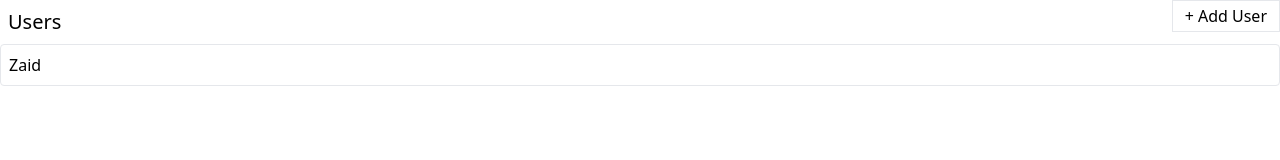
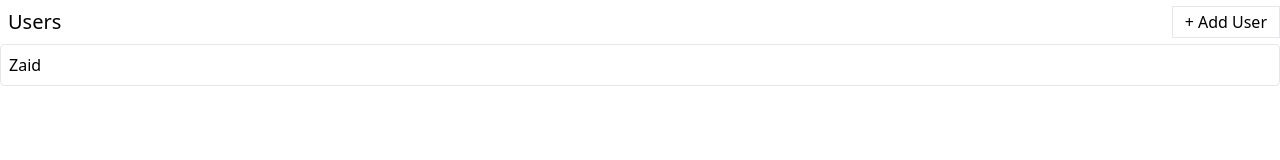
Before and after one commit to Yazan-Hamad/redux-media-fetch-app, a React (Create React App) app: page / in a window 1280 px wide. Shown: the top 160 px of the page. Built offline with nearby package versions, Linux system fonts and the light colour scheme; data requests are answered from the project's data file.

Commit message:
better align

```diff
--- a/src/components/Users.js
+++ b/src/components/Users.js
@@ -42,7 +42,7 @@
 
   return (
     <div>
-      <div className="flex flex-row justify-between">
+      <div className="flex flex-row justify-between items-center">
         <h1 className="m-2 text-xl">Users</h1>
         <Button loading={isCreatingUser} onClick={addUser}>
           + Add User
```
